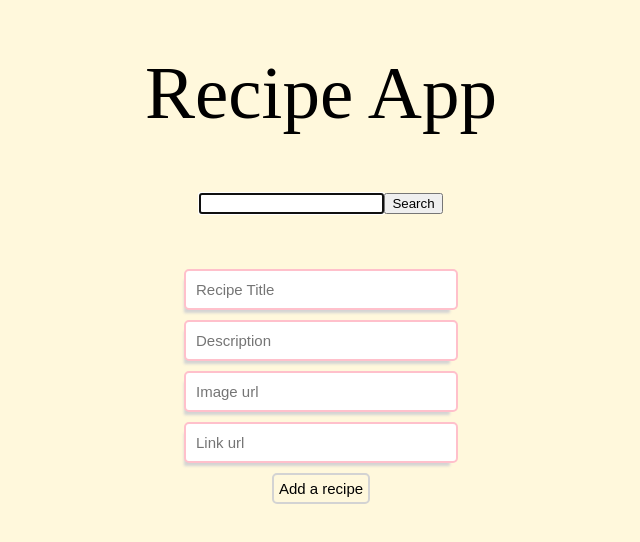
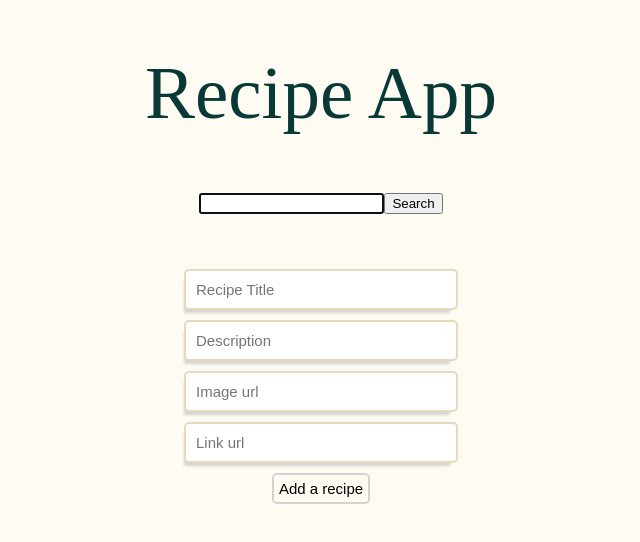
Before and after one commit to milenabarot/recipe-API, a React (Create React App) app in the folder recipefrontend/: page / in a window 1280 px wide. Shown: the top 542 px of the page, without its empty margins (319-959 px from the left). Built offline with nearby package versions, Linux system fonts and the light colour scheme; no server answers; a web font is replaced by a local one.

Commit message:
Put Search Input into own component
-Search input into own component (searchRecipe) and some styling

```diff
--- a/recipefrontend/package.json
+++ b/recipefrontend/package.json
@@ -12,6 +12,7 @@
     "react": "^17.0.2",
     "react-dom": "^17.0.2",
     "react-scripts": "4.0.3",
+    "sass": "^1.32.8",
     "web-vitals": "^1.1.2"
   },
   "scripts": {
--- a/recipefrontend/src/App.js
+++ b/recipefrontend/src/App.js
@@ -1,9 +1,10 @@
 import React from "react";
-import "../src/styles/App.scss";
+import "./App.scss";
 import createReactClass from "create-react-class";
 import axios from "axios";
 import NewRecipe from "./components/newRecipe";
 import RecipeList from "./components/recipeList";
+import SearchRecipe from "./components/searchRecipe";
 
 const App = createReactClass({
   getInitialState() {
@@ -32,6 +33,13 @@ const App = createReactClass({
         ...this.state.newRecipe,
         [event.target.name]: event.target.value,
       },
+    });
+  },
+
+  //updates value of search input field
+  updateSearchValueInput(event) {
+    this.setState({
+      searchValue: event.target.value,
     });
   },
 
@@ -207,19 +215,13 @@ const App = createReactClass({
     return (
       <div className="App">
         <h1>Recipe App</h1>
-        <input
-          type="text"
-          className="searchValue"
-          value={this.state.searchValue}
-          onInput={(event) => {
-            this.setState({ searchValue: event.target.value });
-          }}
-          onKeyDown={this.onEnterSearchRecipe}
-          ref={this.searchBarRef}
+        <SearchRecipe
+          searchValue={this.state.searchValue}
+          updateSearchValueInput={this.updateSearchValueInput}
+          onEnterSearchRecipe={this.onEnterSearchRecipe}
+          searchBarRef={this.searchBarRef}
+          SearchRecipe={this.searchRecipe}
         />
-        <button className="searchValue--Button" onClick={this.searchRecipe}>
-          Search
-        </button>
         <NewRecipe
           newRecipeOnSubmit={this.newRecipeOnSubmit}
           newRecipe={this.state.newRecipe}
--- a/recipefrontend/src/styles/App.scss
+++ b/recipefrontend/src/App.scss
@@ -1,12 +1,15 @@
+@use "./styles/_variables.scss" as *;
+
 body {
-  background-color: cornsilk;
+  background-color: $pale-cream;
 }
 
 .App {
   text-align: center;
   margin: 20px;
-  font-family: "Dosis", sans-serif;
+  font-family: $main-font-family;
   font-size: 20px;
+  color: $main-font-color;
   h1 {
     font-family: "Odibee Sans", cursive;
     font-size: 75px;
--- a/recipefrontend/src/components/recipeList.js
+++ b/recipefrontend/src/components/recipeList.js
@@ -34,7 +34,12 @@ function RecipeList(props) {
               alt={recipe.title}
               className="recipeList--item-image"
             ></img>
-            <a href={recipe.url} target="_blank" rel="noreferrer">
+            <a
+              href={recipe.url}
+              target="_blank"
+              rel="noreferrer"
+              className="recipeList--item-link"
+            >
               Link to recipe
             </a>
             <p>Date added: {new Date(recipe.dateAdded).toDateString()}</p>
@@ -42,7 +47,7 @@ function RecipeList(props) {
               onClick={() => props.deleteRecipe(recipe.id)}
               className="recipeList--item-deleteButton"
             >
-              Delete
+              Delete Recipe
             </button>
           </li>
         );
--- /dev/null
+++ b/recipefrontend/src/components/searchRecipe.js
@@ -0,0 +1,19 @@
+function SearchRecipe(props) {
+  return (
+    <div>
+      <input
+        type="text"
+        className="searchValue"
+        value={props.searchValue}
+        onInput={props.updateSearchValueInput}
+        onKeyDown={props.onEnterSearchRecipe}
+        ref={props.searchBarRef}
+      />
+      <button className="searchValue--Button" onClick={props.searchRecipe}>
+        Search
+      </button>
+    </div>
+  );
+}
+
+export default SearchRecipe;
--- /dev/null
+++ b/recipefrontend/src/styles/_variables.scss
@@ -0,0 +1,13 @@
+// font
+
+$main-font-family: "Dosis", sans-serif;
+
+//colors
+
+$pale-cream: #fefbf2;
+$main-font-color: #083936;
+
+$dark-green: #083936;
+$dusty-green: #e9ece3;
+
+$light-yellow: #ead7bc;
--- a/recipefrontend/src/styles/newRecipe.scss
+++ b/recipefrontend/src/styles/newRecipe.scss
@@ -1,3 +1,5 @@
+@use "_variables.scss" as *;
+
 .addNewRecipe {
   display: flex;
   align-items: center;
@@ -5,7 +7,7 @@
   margin-top: 50px;
 
   input[type="text"] {
-    border: 2px solid pink;
+    border: 2px solid $light-yellow;
     border-radius: 5px;
     padding: 10px;
     outline: none;
--- a/recipefrontend/src/styles/recipeList.scss
+++ b/recipefrontend/src/styles/recipeList.scss
@@ -1,3 +1,5 @@
+@use "_variables.scss" as *;
+
 .recipeList {
   list-style: none;
   display: flex;
@@ -9,10 +11,9 @@
     align-items: center;
     flex-direction: column;
     margin: 40px;
-    border: 2px solid darkgray;
-    border-radius: 5px;
+    border-radius: 14% 24% 0%;
     padding: 10px 65px;
-    background-color: lightyellow;
+    background-color: $dusty-green;
 
     &-updateButton {
       background-color: transparent;
@@ -40,11 +41,17 @@
 
     &-image {
       width: 300px;
+      border-radius: 90px;
+    }
+
+    &-link {
+      font-size: 15px;
     }
 
     input[type="text"] {
       border: none;
-      border-bottom: 2px solid white;
+      background-color: transparent;
+      border: 2px solid white;
       border-radius: 5px;
       padding: 10px;
       outline: none;
```
Also changed, not shown: 1 other file (tests, documents, lock files or other folders).
